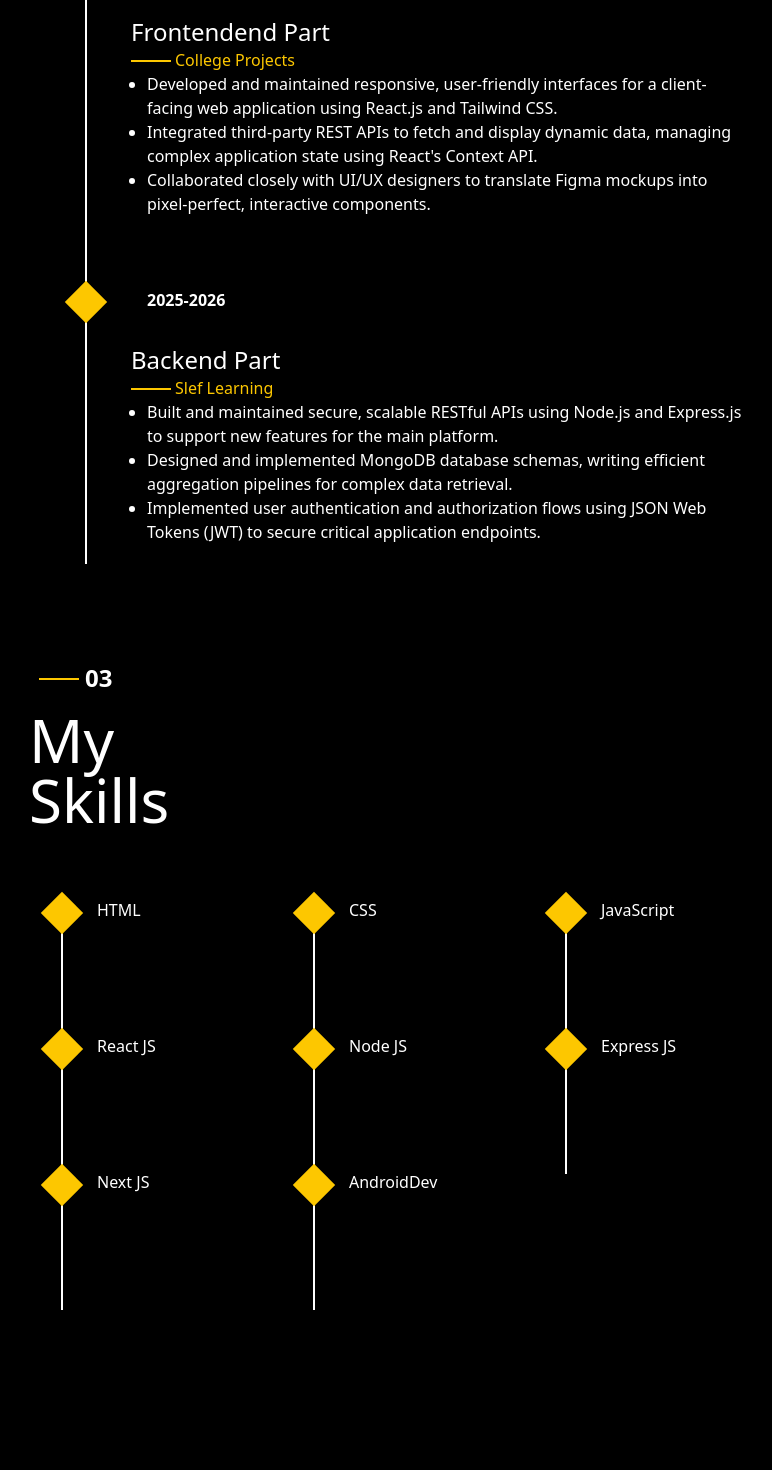
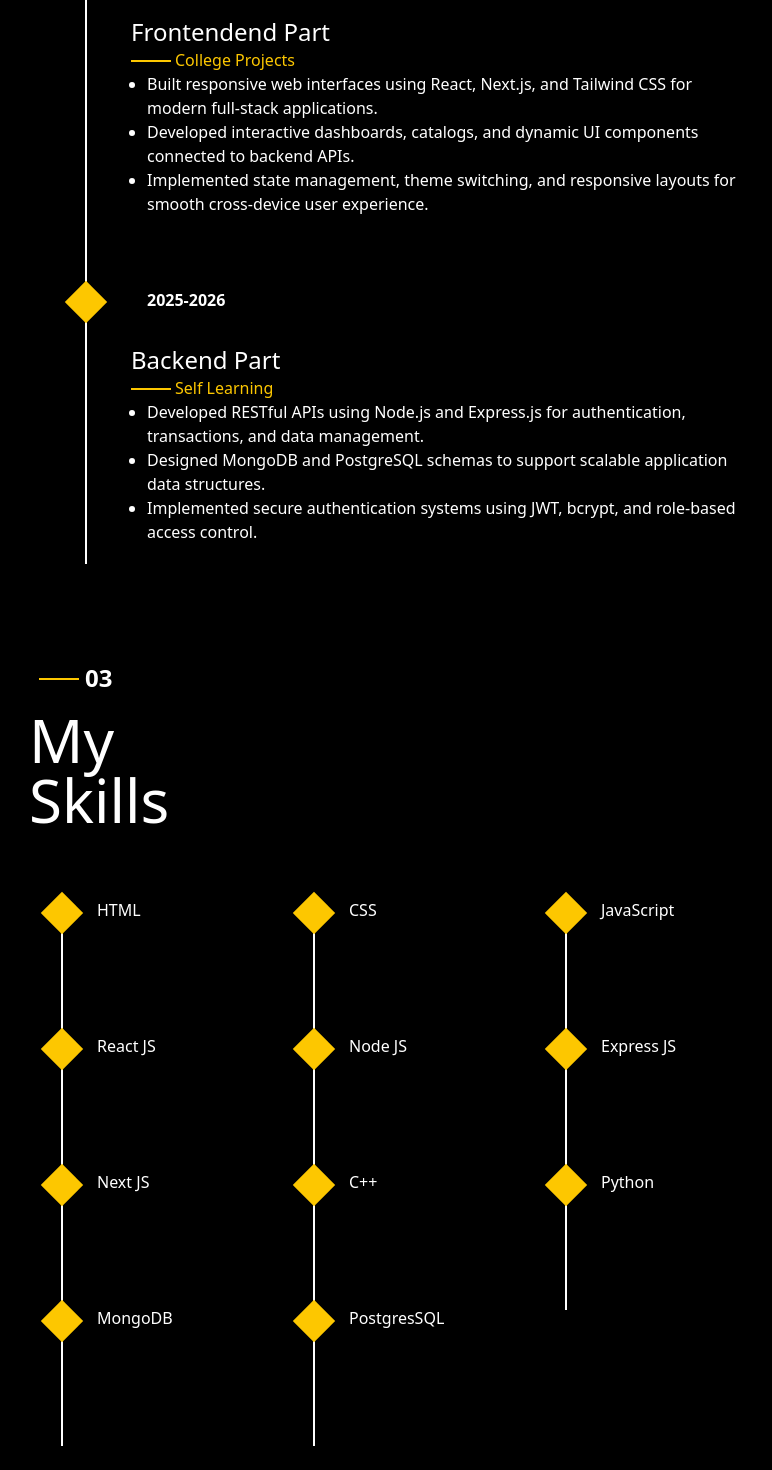
Before and after one commit to lovemishra28/Myportfolio, a React (Vite) app: page / in a window 1280 px wide. Shown: the part 2000-3470 px from the top of the page, without its empty margins (221-993 px from the left). Built offline with nearby package versions, Linux system fonts and the light colour scheme.

Commit message:
Updated content and structure in App component for improved clarity and presentation

```diff
--- a/src/App.jsx
+++ b/src/App.jsx
@@ -205,13 +205,13 @@ function App() {
               <div className="text-left w-full md:w-16/20 text-wrap">
                 Hello! I'm Love Mishra, a developer and creator driven by a
                 passion for building things that work in both the digital and
-                physical worlds. My expertise includes full-stack JavaScript
+                physical worlds.<br/> My expertise includes full-stack JavaScript
                 development, where I use the MERN stack (MongoDB, Express.js,
                 React, Node.js) to build seamless web applications and React
-                Native for cross-platform mobile experiences. Beyond the screen,
+                Native for cross-platform mobile experiences. <br/>Beyond the screen,
                 I have a deep fascination with the Internet of Things. I love
                 the challenge of programming hardware like Arduino and ESP32 to
-                bring ideas to real life. Currently my ongoing journey is
+                bring ideas to real life. <br/>Currently my ongoing journey is
                 leading me toward the exciting world of Artificial Intelligence,
                 where I aim to combine my software and hardware skills to build
                 smart, connected devices.
@@ -234,7 +234,7 @@ function App() {
                 02
               </div>
               <h1 className="text-left text-6xl pb-7">
-                My <br /> Experience
+                Development <br /> Experience
               </h1>
               <div className="expContent relative pl-20">
                 <ol>
@@ -249,19 +249,13 @@ function App() {
                     </p>
                     <ol className="list-disc pl-4 md:w-7/10">
                       <li className="wrap-normal">
-                        Developed and maintained responsive, user-friendly
-                        interfaces for a client-facing web application using
-                        React.js and Tailwind CSS.
+                        Built responsive web interfaces using React, Next.js, and Tailwind CSS for modern full-stack applications.
                       </li>
                       <li className="wrap-normal">
-                        Integrated third-party REST APIs to fetch and display
-                        dynamic data, managing complex application state using
-                        React's Context API.
+                        Developed interactive dashboards, catalogs, and dynamic UI components connected to backend APIs.
                       </li>
                       <li className="wrap-normal">
-                        Collaborated closely with UI/UX designers to translate
-                        Figma mockups into pixel-perfect, interactive
-                        components.
+                        Implemented state management, theme switching, and responsive layouts for smooth cross-device user experience.
                       </li>
                     </ol>
                   </li>
@@ -272,23 +266,17 @@ function App() {
                     </div>
                     <h1 className=" text-left text-2xl ">Backend Part</h1>
                     <p className="exp relative pl-11 text-yellow-400">
-                      Slef Learning
+                      Self Learning
                     </p>
                     <ol className="list-disc pl-4 md:w-7/10">
                       <li className="wrap-normal">
-                        Built and maintained secure, scalable RESTful APIs using
-                        Node.js and Express.js to support new features for the
-                        main platform.
+                        Developed RESTful APIs using Node.js and Express.js for authentication, transactions, and data management.
                       </li>
                       <li className="wrap-normal">
-                        Designed and implemented MongoDB database schemas,
-                        writing efficient aggregation pipelines for complex data
-                        retrieval.
+                        Designed MongoDB and PostgreSQL schemas to support scalable application data structures.
                       </li>
                       <li className="wrap-normal">
-                        Implemented user authentication and authorization flows
-                        using JSON Web Tokens (JWT) to secure critical
-                        application endpoints.
+                        Implemented secure authentication systems using JWT, bcrypt, and role-based access control.
                       </li>
                     </ol>
                   </li>
@@ -335,11 +323,26 @@ function App() {
                 </div>
                 <div className="skills animate-on-scroll pl-12 w-full min-h-30 max-h-30 relative">
                   <span className="timeline"></span>
+                  <span className="timeline"></span>
+                  <span className="timeline"></span>
+                  <span className="timeline"></span>
                   Next JS
                 </div>
                 <div className="skills animate-on-scroll pl-12 w-full min-h-30 max-h-30 relative">
                   <span className="timeline"></span>
-                  AndroidDev
+                  C++
+                </div>
+                <div className="skills animate-on-scroll pl-12 w-full min-h-30 max-h-30 relative">
+                  <span className="timeline"></span>
+                  Python
+                </div>
+                <div className="skills animate-on-scroll pl-12 w-full min-h-30 max-h-30 relative">
+                  <span className="timeline"></span>
+                  MongoDB
+                </div>
+                <div className="skills animate-on-scroll pl-12 w-full min-h-30 max-h-30 relative">
+                  <span className="timeline"></span>
+                  PostgresSQL
                 </div>
               </div>
             </div>
@@ -405,9 +408,9 @@ function App() {
                   </div>
                   {/* <div className="aspect-video animate-on-scroll h-full  bg-linear-to-r from-green-500 via-emerald-500 to-teal-500"></div> */}
                   {/* <div className="aspect-video animate-on-scroll h-full  bg-[linear-gradient(60deg,rgb(247,149,51),rgb(243,112,85),rgb(239,78,123),rgb(161,102,171),rgb(80,115,184),rgb(16,152,173),rgb(7,179,155),rgb(111,186,130))]  "></div> */}
-                  <div className="aspect-video animate-on-scroll h-full relative bg-linear-to-r from-indigo-500 via-blue-500 to-cyan-500"></div>
+                  {/* <div className="aspect-video animate-on-scroll h-full relative bg-linear-to-r from-indigo-500 via-blue-500 to-cyan-500"></div>
                   <div className="aspect-video animate-on-scroll h-full relative bg-linear-to-r from-lime-500 via-green-500 to-emerald-500"></div>
-                  <div className="aspect-video animate-on-scroll h-full relative bg-linear-to-r from-gray-300 via-yellow-500 to-amber-400"></div>
+                  <div className="aspect-video animate-on-scroll h-full relative bg-linear-to-r from-gray-300 via-yellow-500 to-amber-400"></div> */}
                 </div>
               </div>
             </div>
@@ -422,7 +425,7 @@ function App() {
                 05
               </div>
               <h1 className="text-left text-5xl md:text-6xl pb-7">
-                Contact Me
+                Get in Touch
               </h1>
               <div className="Contacts">
                 <ul className="animate-on-scroll">
```
